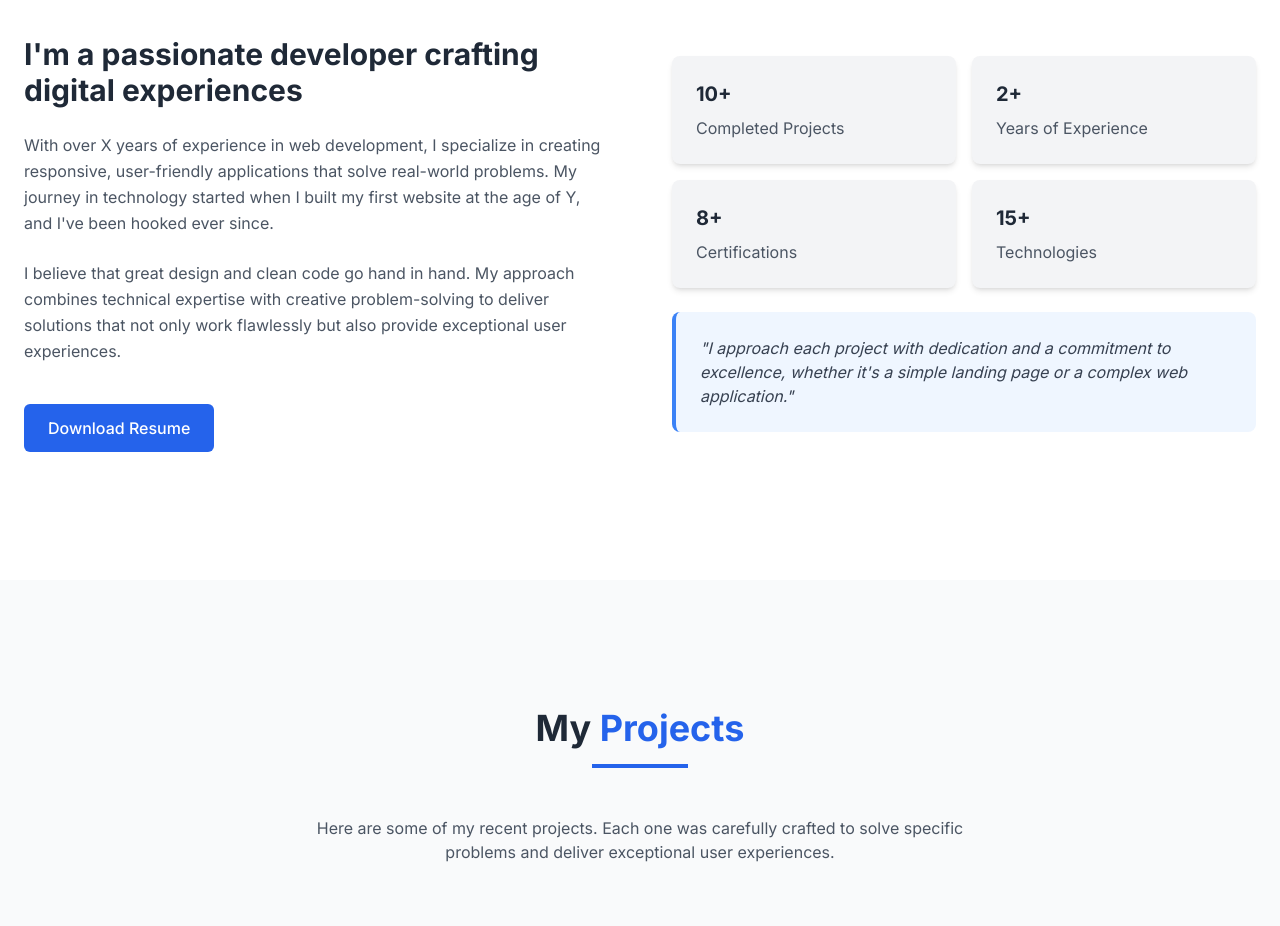
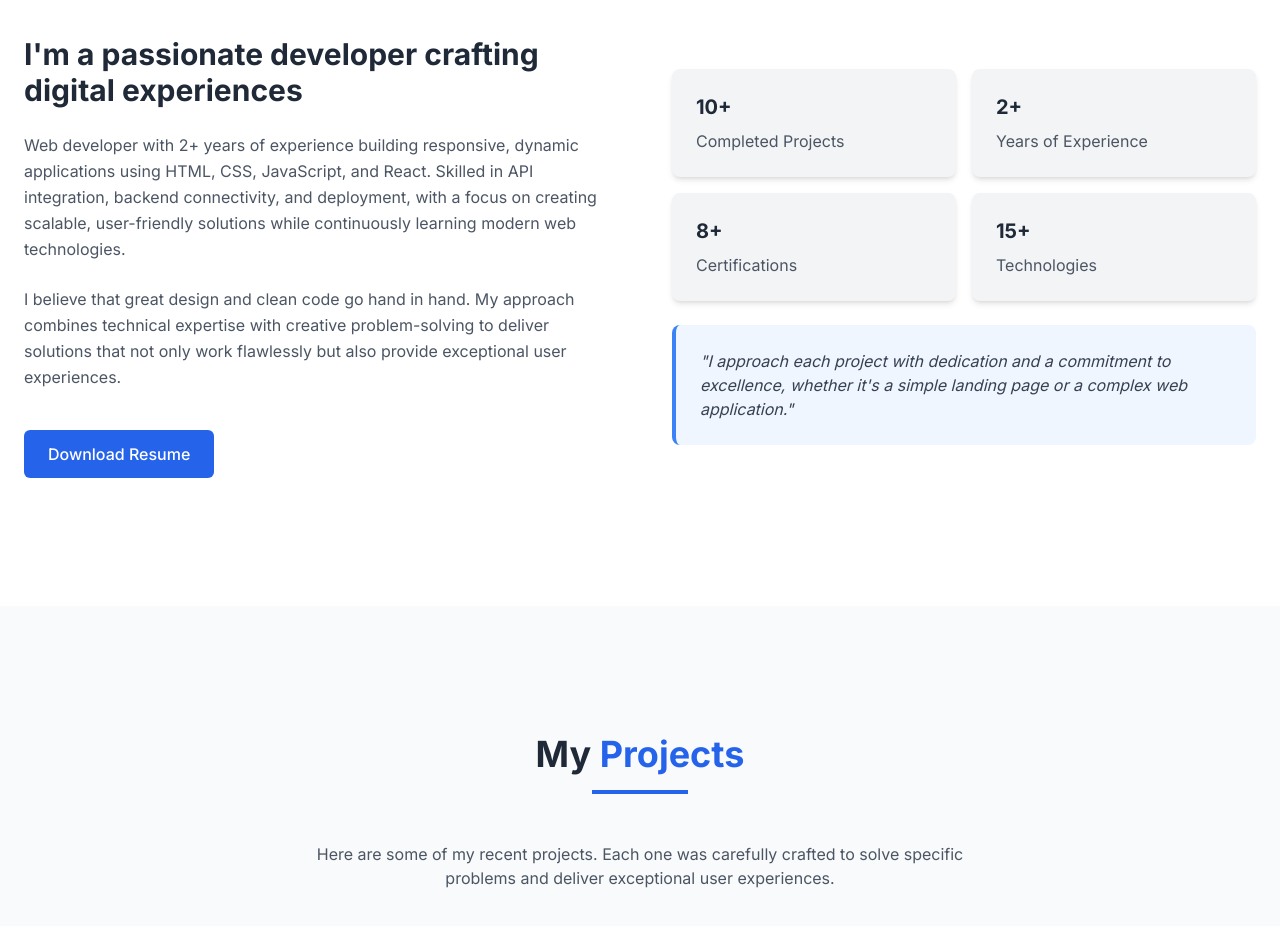
Before and after one commit to Quantumdevlpr/Portfolio-Shivansh, a React (Vite) app: page / in a window 1280 px wide. Shown: the part 1000-1926 px from the top of the page. Built offline with nearby package versions, Linux system fonts and the light colour scheme.

Commit message:
"commited about"

```diff
--- a/src/components/About.tsx
+++ b/src/components/About.tsx
@@ -32,11 +32,9 @@ const About: React.FC = () => {
               </h3>
 
               <p className="text-gray-600 dark:text-gray-300 leading-relaxed">
-                With over X years of experience in web development, I specialize in creating
-                responsive, user-friendly applications that solve real-world problems. My journey
-                in technology started when I built my first website at the age of Y, and I've
-                been hooked ever since.
-              </p>
+  Web developer with 2+ years of experience building responsive, dynamic applications using HTML, CSS, JavaScript, and React. Skilled in API integration, backend connectivity, and deployment, with a focus on creating scalable, user-friendly solutions while continuously learning modern web technologies.
+</p>
+
 
               <p className="text-gray-600 dark:text-gray-300 leading-relaxed">
                 I believe that great design and clean code go hand in hand. My approach combines
@@ -46,7 +44,7 @@ const About: React.FC = () => {
 
               <div className="pt-4">
                 <a
-                  href="https://console.cloudinary.com/console/c-f3d7772b800bdc640b61ae5b3befdc/media_library/asset/0aa52312f53f3a865315f41d92e9017f/manage"
+                  href="https://collection.cloudinary.com/dvoned9mv/7e766263d9d22c365b1f4c0ca6ffa86b"
                   className="inline-flex items-center px-6 py-3 bg-blue-600 text-white rounded-md font-medium transition-all duration-300 transform hover:scale-105 hover:shadow-lg hover:bg-blue-700 focus:outline-none focus:ring-2 focus:ring-blue-500 focus:ring-offset-2"
                   target="_blank"
                   rel="noopener noreferrer"
--- a/src/components/Hero.tsx
+++ b/src/components/Hero.tsx
@@ -75,7 +75,7 @@ const Hero: React.FC = () => {
           </div>
 
           <div className="order-1 md:order-2 flex justify-center relative">
-            <div className="w-64 h-64 md:w-80 md:h-80 rounded-full bg-blue-100 dark:bg-blue-900/20 flex items-center justify-center relative overflow-hidden shadow-xl">
+            <div className="w-64 h-64 md:w-80 md:h-80 rounded-full bg-blue-100 dark:bg-blue-900/20 flex items-center   justify-center relative overflow-hidden shadow-xl">
               <img
                 src="https://res.cloudinary.com/dvcwzd8ri/image/upload/w_1000,c_fill,ar_1:1,g_auto,r_max,bo_5px_solid_red,b_rgb:262c35/v1747650885/WhatsApp_Image_2025-05-17_at_11.33.57_bd8e5379_qwv60b.jpg"
                 alt="Profile"
@@ -92,12 +92,10 @@ const Hero: React.FC = () => {
           </div>
         </div>
       </div>
-
       <button
         className="absolute bottom-10 left-1/2 transform -translate-x-1/2 text-gray-600 dark:text-gray-400 animate-bounce"
         onClick={handleScrollDown}
-        aria-label="Scroll down"
-      >
+        aria-label="Scroll down">
         <ArrowDown size={28} />
       </button>
     </section>
--- a/src/index.css
+++ b/src/index.css
@@ -77,19 +77,3 @@
 .delay-600 {
   transition-delay: 600ms;
 }
-
-@keyframes flickerTypewriter {
-  0% { opacity: 0; }
-  10% { opacity: 0.5; }
-  20% { opacity: 1; }
-  25% { opacity: 0.4; }
-  30% { opacity: 1; }
-  50% { opacity: 0.7; }
-  100% { opacity: 1; }
-}
-
-.animate-flicker-typewriter {
-  animation: flickerTypewriter 3s steps(22) forwards;
-  white-space: nowrap;
-  overflow: hidden;
-}
```
